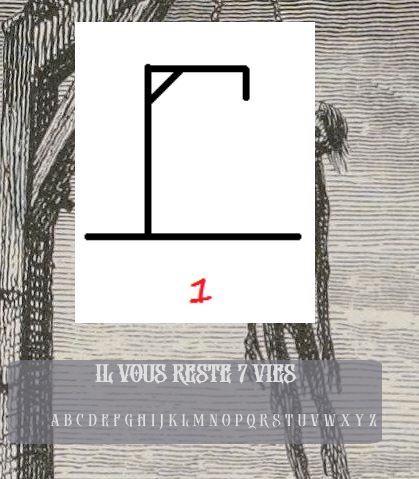
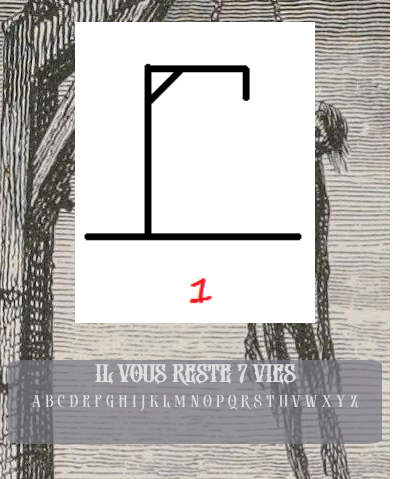
Before and after one commit to LeoBamCas/pendu, a plain HTML site: page index.html in a window 390 px wide. Shown: the part 111-590 px from the top of the page, 419 px wide, since content can reach past the window. Drawn offline with Linux system fonts and the light colour scheme.

Commit message:
fin responsive

```diff
--- a/script/script.js
+++ b/script/script.js
@@ -13,7 +13,7 @@ let mort = document.querySelector('#mort');
 let ambiance = document.querySelector('#ambiance');
 let alphabet = 'a b c d e f g h i j k l m n o p q r s t u v w x y z '
 let alphabetCheck = '';
-let dictionnaire = ["cacatoes","xylophone", "percolateur","armorique","bistouquette","primaire","mistigri","nullissime","gonflant","hereditaire"];
+let dictionnaire = ["cacatoes","xylophone", "percolateur","armorique","bistouquette","primaire","mistigri","nullissime","gonflant","hereditaire", "myxomatosegit add"];
 let motMystere;
 let compteur;
 let motAffiche = []
--- a/style/style.css
+++ b/style/style.css
@@ -157,6 +157,7 @@ h1{
         width: 100%;
         margin-top: 0%;
         text-align: center;
+        padding: 0%;
     }
     #vie{
         padding: 1vh;
```
